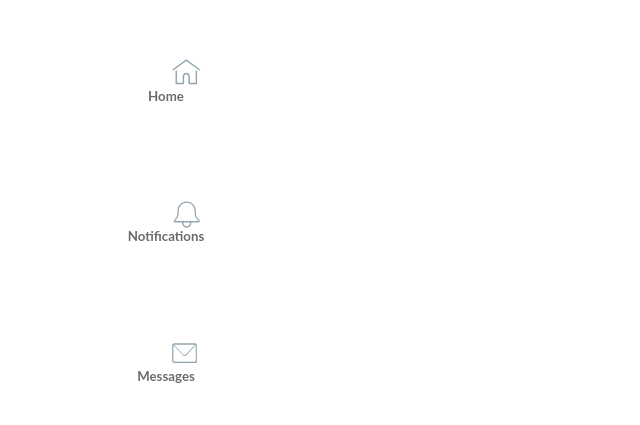
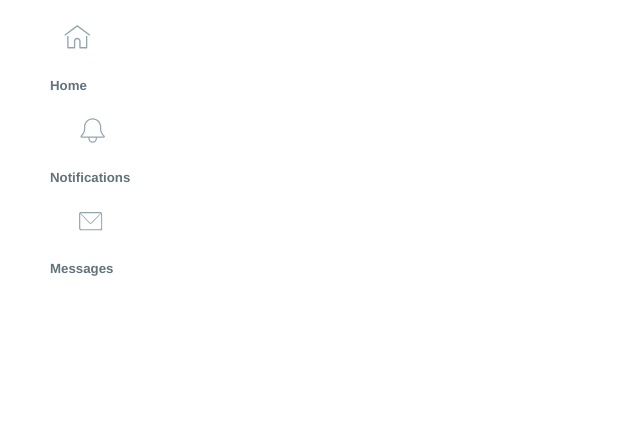
Before and after one commit to echubi/twitter-clone, a plain HTML site: page index.htm in a window 1280 px wide. Shown: the whole page, without its empty margins (0-640 px from the left). Drawn offline with Linux system fonts and the light colour scheme.

Commit message:
Update twitter.css
Update

```diff
--- a/twitter.css
+++ b/twitter.css
@@ -1,19 +1,21 @@
-header img {
-	height: 30px;
-	width: 100px;
-	float: left;
-	padding-left: 60px;
-	padding-top: 12px;
-	padding-right: 20px;
+header {
+	position: relative;
+	display: flex;
 }
 li {
-	font-family: Lato, sans-serif;
-	display: flex;
+	font-family: Helvetica Neue;
+	display: inline;
 	padding: 15px;
 }
-li a{
-	text-align: center;
-	text-decoration: none;
-	padding: 15px 13px;
-	color: #6B6B6B;
+ li a{
+ 	text-decoration: none;
+ }
+.wrapper img {
+  	width: 28px;
+  	height: 28px;
 }
+
+header h5 {
+  color: #62737c;
+  padding-left: 2px;
+}
```
